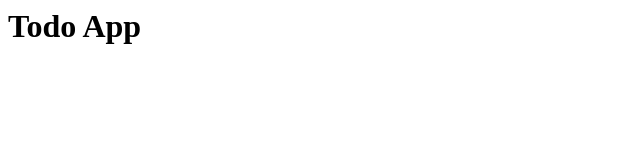
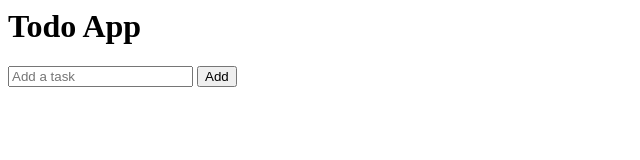
Before and after one commit to eswaranadh/TodoApp, a plain HTML site: page index.html in a window 1280 px wide. Shown: the whole page, without its empty margins (0-640 px from the left). Drawn offline with Linux system fonts and the light colour scheme.

Commit message:
designed UI

```diff
--- a/index.html
+++ b/index.html
@@ -1,3 +1,9 @@
 <body>
   <h1>Todo App</h1>
+
+  <form >
+    <input type="text" name="task" placeholder="Add a task">
+    <button type="submit">Add</button>
+  </form>
+
 </body>
```
